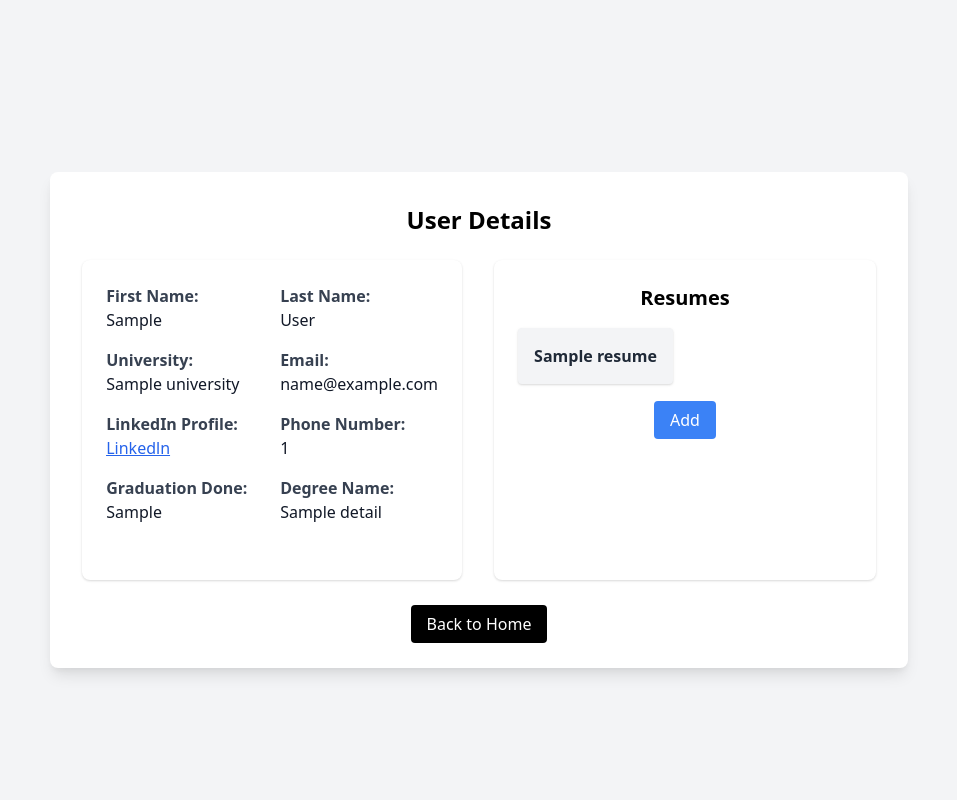
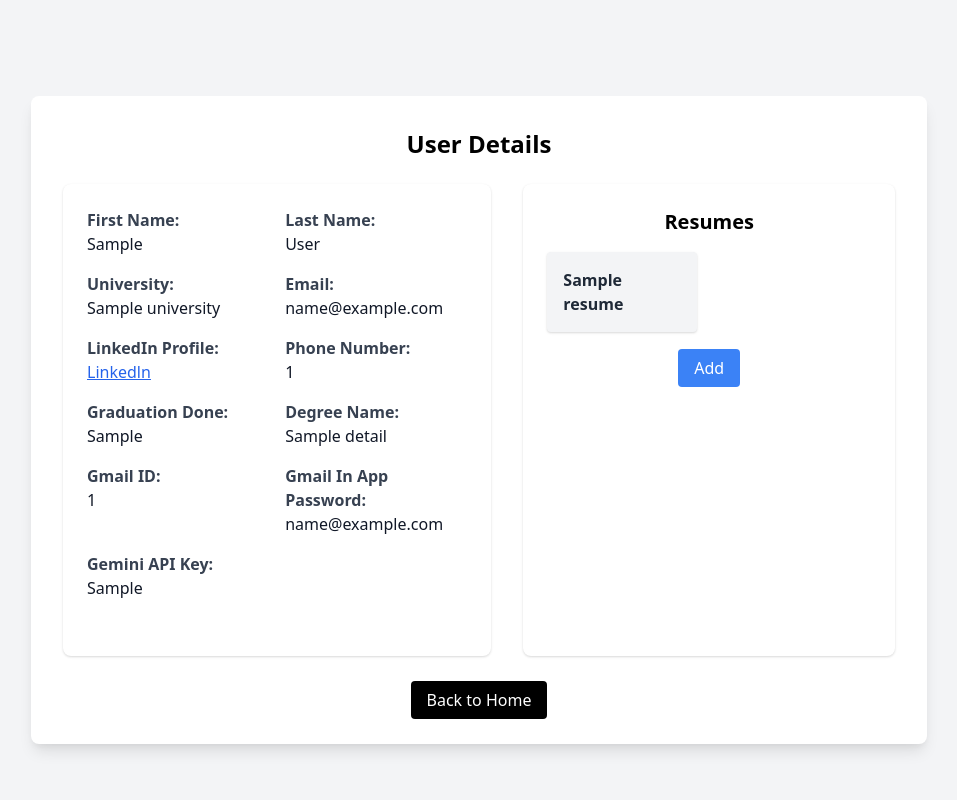
Before and after one commit to UBH-Fall-2024/ub-hacking-create-your-repo-here-123, a Django app: template EmailWhiz/emailwhiz_ui/templates/view_user_details.html in a window 1280 px wide. Shown: the whole page, without its empty margins (161-1118 px from the left). Run offline with Django 5.2, Linux system fonts and the light colour scheme; the template is opened without the code that fills it: most values are stand-ins (such as "Sample title", 1, 10 or a date in 2020).

Commit message:
Improvements

```diff
--- a/EmailWhiz/emailwhiz_ui/forms.py
+++ b/EmailWhiz/emailwhiz_ui/forms.py
@@ -34,12 +34,13 @@ class CustomUserCreationForm(UserCreationForm):
         required=True
     )  # New Graduated field
     college = forms.CharField(max_length=200, required=False)  # New College field (optional)
+    degree_name = forms.CharField(max_length=200, required=False)
     gmail_id = forms.CharField(max_length=200, required=True)
     gmail_in_app_password = forms.CharField(max_length=50, required=True)
     gemini_api_key = forms.CharField(max_length=200, required=True)
     class Meta:
         model = CustomUser
-        fields = ['username', 'first_name', 'last_name', 'phone_number', 'linkedin_url', 'email', 'graduated_or_not', 'college', 'password1', 'password2', 'gmail_id', 'gmail_in_app_password', 'gemini_api_key']
+        fields = ['username', 'first_name', 'last_name', 'phone_number', 'linkedin_url', 'email', 'graduated_or_not', 'college', 'degree_name', 'password1', 'password2', 'gmail_id', 'gmail_in_app_password', 'gemini_api_key']
 
     def clean(self):
         cleaned_data = super().clean()
--- a/EmailWhiz/emailwhiz_ui/models.py
+++ b/EmailWhiz/emailwhiz_ui/models.py
@@ -13,7 +13,11 @@ class CustomUser(AbstractUser):
         default='no',  # Default to 'No'
     )  # New Graduation status field
     college = models.CharField(max_length=200, null=True, blank=True)  # New College field
+    degree_name = models.CharField(max_length=200, null=True, blank=True)
+    gmail_id = models.CharField(max_length=200, null=True, blank=True)
+    gmail_in_app_password = models.CharField(max_length=200, null=True, blank=True)
 
+    gemini_api_key = models.CharField(max_length=200, null=True, blank=True)
     # Add related_name to avoid clash
     groups = models.ManyToManyField(
         'auth.Group',
--- a/EmailWhiz/emailwhiz_ui/templates/view_user_details.html
+++ b/EmailWhiz/emailwhiz_ui/templates/view_user_details.html
@@ -50,6 +50,20 @@
                         <label class="text-gray-700 font-semibold">Degree Name:</label>
                         <p class="text-gray-900">{{ details.degree_name }}</p>
                     </div>
+
+                    <div>
+                        <label class="text-gray-700 font-semibold">Gmail ID:</label>
+                        <p class="text-gray-900">
+                        {{details.gmail_id}}</p>
+                    </div>
+                    <div>
+                        <label class="text-gray-700 font-semibold">Gmail In App Password:</label>
+                        <p class="text-gray-900">{{ details.gmail_in_app_password }}</p>
+                    </div>
+                    <div>
+                        <label class="text-gray-700 font-semibold">Gemini API Key:</label>
+                        <p class="text-gray-900">{{ details.gemini_api_key }}</p>
+                    </div>
                 </div>
             </div>
 
```
Also changed, not shown: EmailWhiz/emailwhiz_api/views.py (+21 -26 lines), EmailWhiz/emailwhiz_ui/templates/register.html (+13 -0 lines), EmailWhiz/emailwhiz_api/users/b.huvanthirwani/templates/abc.txt (renamed from EmailWhiz/emailwhiz_api/users/bhuvanthirwani/templates/abc.txt), EmailWhiz/emailwhiz_api/users/b.huvanthirwani/templates/email_template.txt (renamed from EmailWhiz/emailwhiz_api/users/bhuvanthirwani/templates/email_template.txt), EmailWhiz/emailwhiz_api/users/b.huvanthirwani/templates/referral.txt (renamed from EmailWhiz/emailwhiz_api/users/bhuvanthirwani/templates/referral.txt), EmailWhiz/emailwhiz_api/users/b.huvanthirwani/templates/referral1.txt (renamed from EmailWhiz/emailwhiz_api/users/bhuvanthirwani/templates/referral1.txt), EmailWhiz/emailwhiz_ui/migrations/0001_initial.py, EmailWhiz/emailwhiz_ui/migrations/0003_remove_customuser_gemini_api_key.py (added), EmailWhiz/emailwhiz_ui/migrations/0004_customuser_gemini_api_key.py (added), 7 other files.
